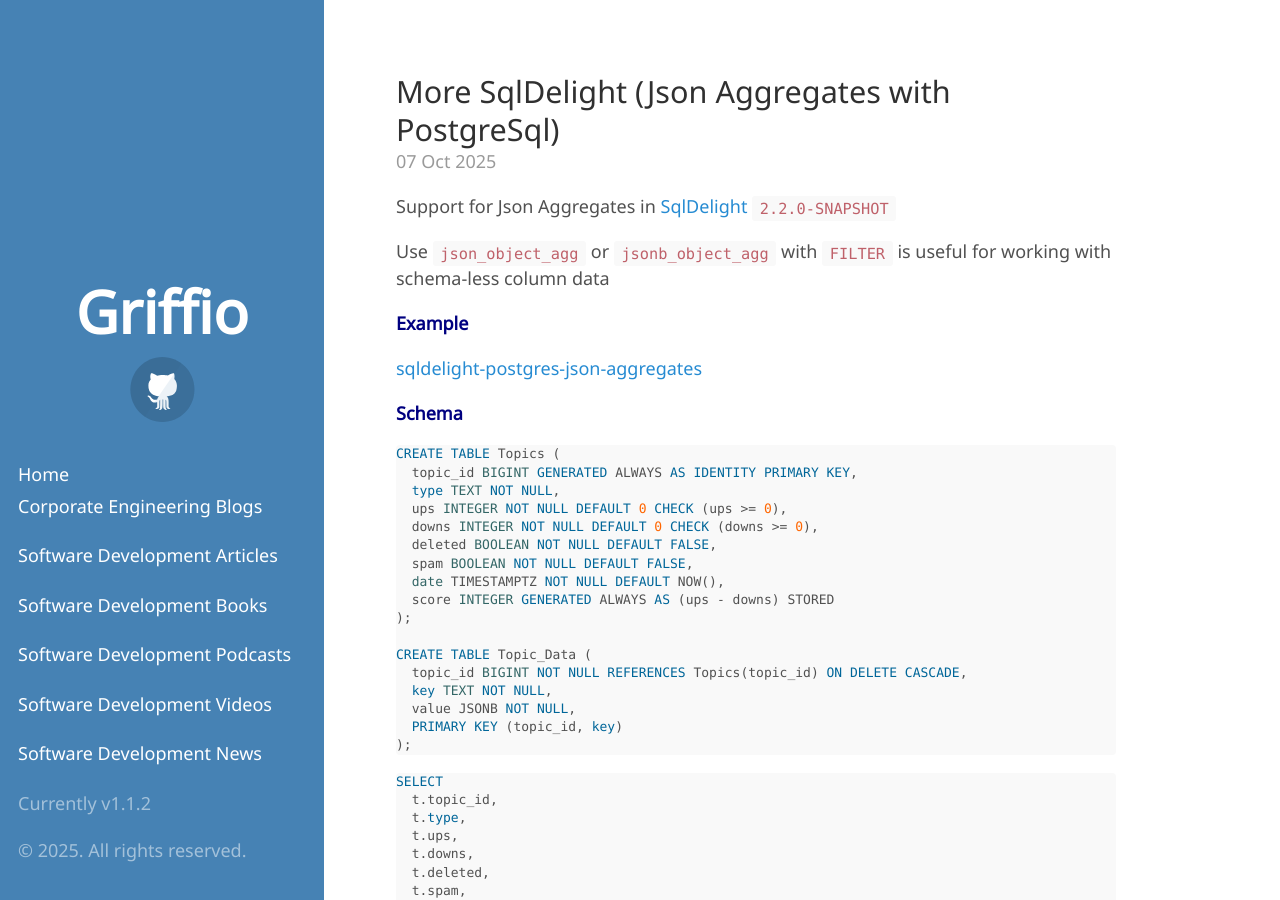
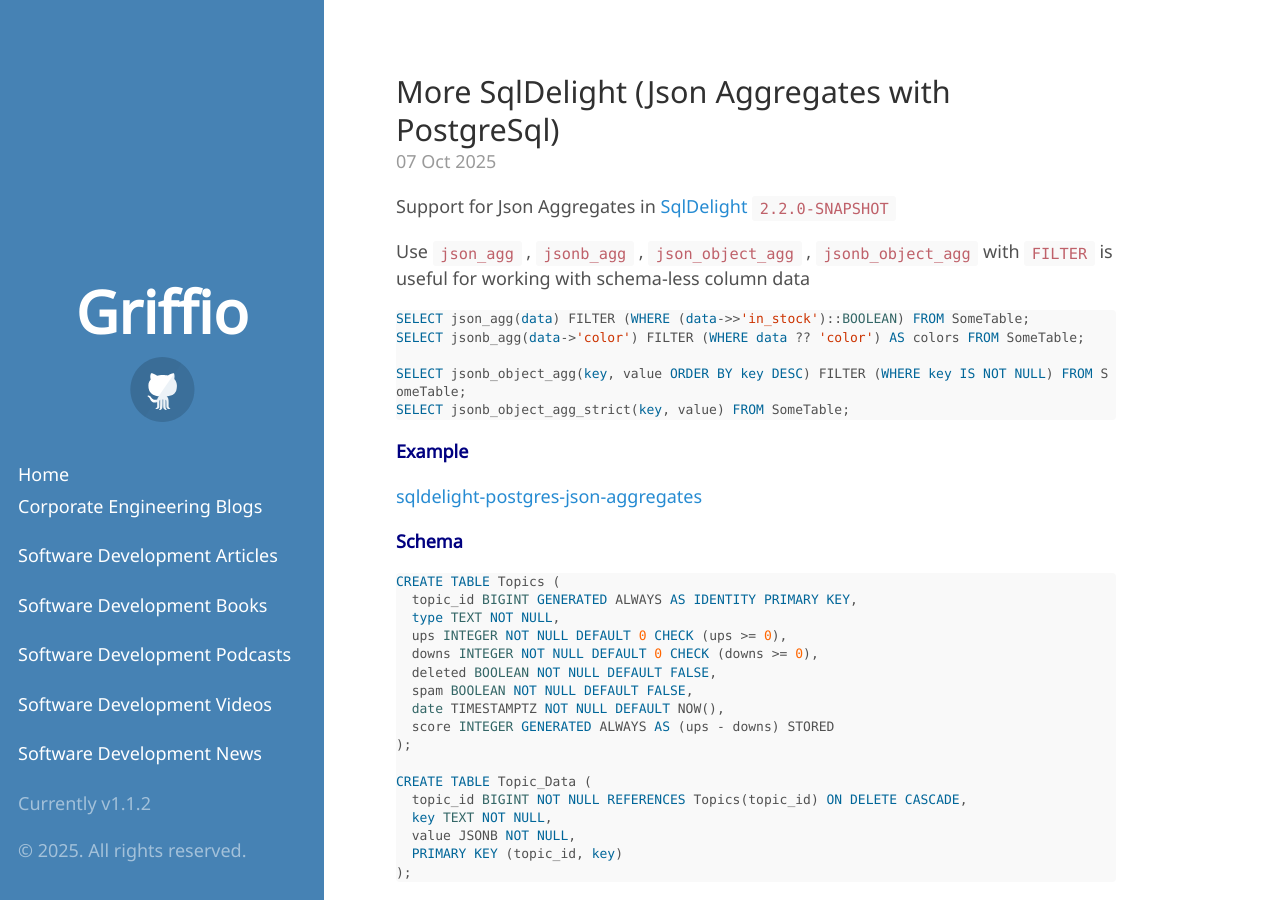
Before and after one commit to griffio/griffio.github.io, a Jekyll site: the page built from _posts/2025-10-07-More-SqlDelight-Json-Aggregates-With-PostgreSql.md, in a window 1280 px wide and 900 px high. Built offline with Jekyll 4.4.1, drawn with Linux system fonts in a browser that asks for light colours; some web fonts are replaced.

Commit message:
Update 2025-10-07-More-SqlDelight-Json-Aggregates-With-PostgreSql.md

````diff
--- a/_posts/2025-10-07-More-SqlDelight-Json-Aggregates-With-PostgreSql.md
+++ b/_posts/2025-10-07-More-SqlDelight-Json-Aggregates-With-PostgreSql.md
@@ -9,7 +9,15 @@
 
 Support for Json Aggregates in [SqlDelight](https://github.com/sqldelight/sqldelight/pull/5957) `2.2.0-SNAPSHOT`
 
-Use `json_object_agg` or `jsonb_object_agg` with `FILTER` is useful for working with schema-less column data
+Use `json_agg` , `jsonb_agg` , `json_object_agg` , `jsonb_object_agg` with `FILTER` is useful for working with schema-less column data
+
+```sql
+SELECT json_agg(data) FILTER (WHERE (data->>'in_stock')::BOOLEAN) FROM SomeTable;
+SELECT jsonb_agg(data->'color') FILTER (WHERE data ?? 'color') AS colors FROM SomeTable;
+
+SELECT jsonb_object_agg(key, value ORDER BY key DESC) FILTER (WHERE key IS NOT NULL) FROM SomeTable;
+SELECT jsonb_object_agg_strict(key, value) FROM SomeTable;
+```
 
 **Example**
 
````
